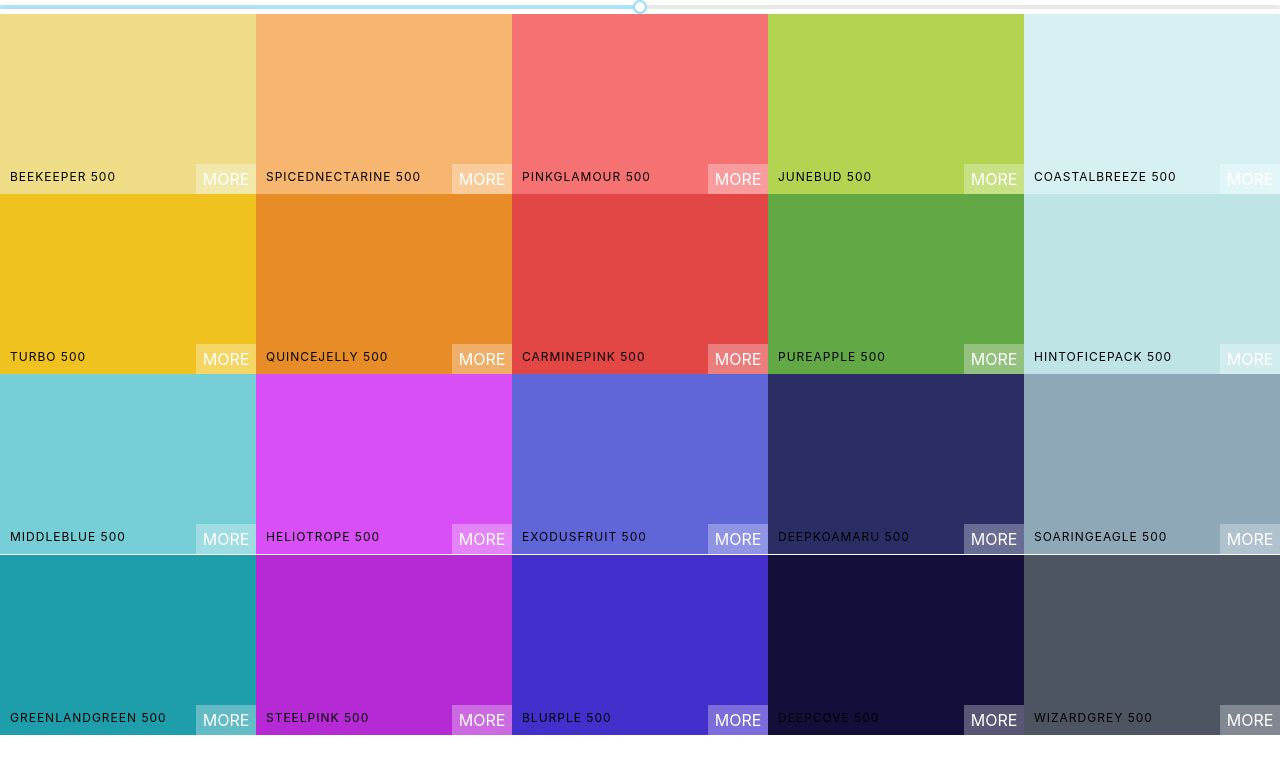
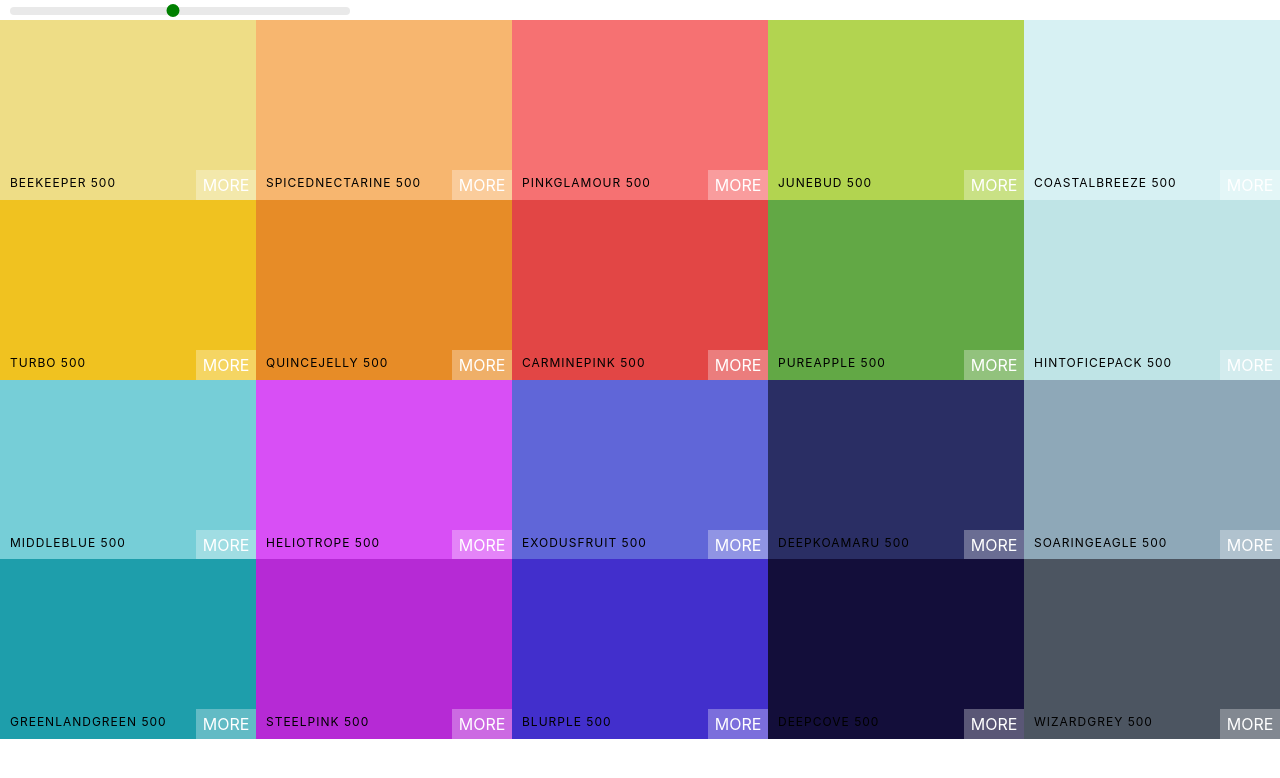
Before and after one commit to RainBoard01/Color-Project, a React (Create React App) app in the folder colors-app/: page / in a window 1280 px wide. Shown: the top 778 px of the page. Built offline with nearby package versions, Linux system fonts and the light colour scheme.

Commit message:
Style Color Slider

```diff
--- a/colors-app/src/ColorBox.css
+++ b/colors-app/src/ColorBox.css
@@ -5,7 +5,7 @@
   display: inline-block;
   position: relative;
   cursor: pointer;
-    margin-bottom: -3.8px;
+  margin-bottom: -4.2px;
 }
 
 .copy-button {
@@ -19,7 +19,7 @@
   margin-top: -15px;
   text-align: center;
   outline: none;
-    background-color: rgba(255,255,255,0.3);
+  background-color: rgba(255, 255, 255, 0.3);
   font-size: 1rem;
   line-height: 30px;
   color: white;
@@ -47,7 +47,7 @@
 }
 
 .see-more {
-    background-color: rgba(255,255,255,0.3);
+  background-color: rgba(255, 255, 255, 0.3);
   position: absolute;
   border: none;
   right: 0px;
@@ -66,7 +66,7 @@
   width: 100%;
   height: 100%;
   transition: transform 0.3s ease-in-out;
-    transform:scale(0.1);
+  transform: scale(0.1);
 }
 
 .copy-overlay.show {
@@ -103,7 +103,7 @@
 .copy-msg h1 {
   font-weight: 400;
   text-shadow: 1px 2px black;
-    background-color: rgba(255,255,255,0.2);
+  background-color: rgba(255, 255, 255, 0.2);
   width: 100%;
   text-align: center;
   margin-bottom: 0;
--- a/colors-app/src/Palette.css
+++ b/colors-app/src/Palette.css
@@ -1,7 +1,35 @@
 .Palette {
-    height: 100vh;
+  height: 100vh;
 }
 
 .Palette-colors {
-    height: 90%;
+  height: 90%;
 }
+
+.slider {
+  width: 340px;
+  margin: 0 10px;
+  display: inline-block;
+}
+
+.rc-slider-track {
+  background-color: transparent;
+}
+
+.rc-slider-handle,
+.rc-slider-handle:active,
+.rc-slider-handle:focus,
+.rc-slider-handle:hover {
+  border: 2px solid green;
+  outline: none;
+  background-color: green;
+  box-shadow: none;
+  width: 13px;
+  height: 13px;
+  margin-left: -7px;
+  margin-top: -3px;
+}
+
+.rc-slider-rail {
+  height: 8px;
+}
--- a/colors-app/src/Palette.js
+++ b/colors-app/src/Palette.js
@@ -13,13 +13,15 @@
     return (
         <div className="Palette">
             {/* Navbar goes here */}
+            <div className="slider">
                 <Slider
                     defaultValue={ level }
                     min={ 100 }
                     max={ 900 }
-                onAfterChange={ setLevel }
+                    onChange={ setLevel }
                     step={ 100 }
                 />
+            </div>
             <div className="Palette-colors">
                 {/* bunch of color boxes*/}
                 { colorBoxes }
```
Lines whose indentation alone changed are shown as unchanged.
